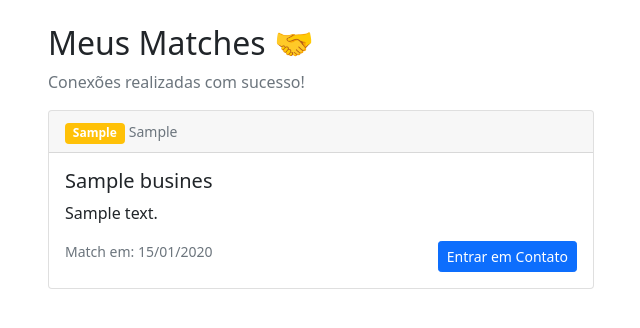
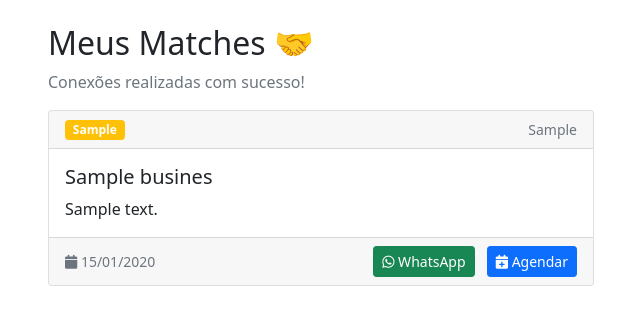
Before and after one commit to DS-HubIA/BusinessMatch, a Flask app: page /matches in a window 1280 px wide. Shown: the part 96-424 px from the top of the page, without its empty margins (34-674 px from the left). Run offline with Flask 3, Linux system fonts and the light colour scheme; a user stored in the database is signed in; tables that the repository leaves empty hold one stand-in row (values such as "Sample post"); some libraries are stand-ins or nearby versions.

Commit message:
feat: Enhance matches page, animations, and add sample data

```diff
--- a/app/templates/matches.html
+++ b/app/templates/matches.html
@@ -5,6 +5,7 @@
     <meta name="viewport" content="width=device-width, initial-scale=1.0">
     <title>Meus Matches - Business Match</title>
     <link href="https://cdn.jsdelivr.net/npm/bootstrap@5.1.3/dist/css/bootstrap.min.css" rel="stylesheet">
+    <link href="https://cdnjs.cloudflare.com/ajax/libs/font-awesome/6.0.0/css/all.min.css" rel="stylesheet">
 </head>
 <body>
     <nav class="navbar navbar-dark bg-primary">
@@ -24,9 +25,9 @@
         {% if matches %}
             <div class="row">
                 {% for match in matches %}
-                <div class="col-md-6 mb-3">
-                    <div class="card">
-                        <div class="card-header">
+                <div class="col-md-6 mb-4">
+                    <div class="card h-100">
+                        <div class="card-header d-flex justify-content-between align-items-center">
                             <span class="badge bg-{{ 'success' if match.business.business_type == 'OFERTA' else 'warning' }}">
                                 {{ match.business.business_type }}
                             </span>
@@ -35,13 +36,21 @@
                         <div class="card-body">
                             <h5 class="card-title">{{ match.business.title }}</h5>
                             <p class="card-text">{{ match.business.description }}</p>
-                            <div class="d-flex justify-content-between">
+                        </div>
+                        <div class="card-footer">
+                            <div class="d-flex justify-content-between align-items-center">
                                 <small class="text-muted">
-                                    Match em: {{ match.matched_at.strftime('%d/%m/%Y') }}
+                                    <i class="fas fa-calendar"></i>
+                                    {{ match.matched_at.strftime('%d/%m/%Y') }}
                                 </small>
-                                <button class="btn btn-sm btn-primary">
-                                    <i class="fas fa-comment"></i> Entrar em Contato
-                                </button>
+                                <div>
+                                    <button class="btn btn-sm btn-success me-2">
+                                        <i class="fab fa-whatsapp"></i> WhatsApp
+                                    </button>
+                                    <button class="btn btn-sm btn-primary">
+                                        <i class="fas fa-calendar-plus"></i> Agendar
+                                    </button>
+                                </div>
                             </div>
                         </div>
                     </div>
@@ -53,12 +62,14 @@
                 <i class="fas fa-handshake fa-3x text-muted mb-3"></i>
                 <h4>Nenhum match ainda</h4>
                 <p class="text-muted">Explore as oportunidades para fazer conexões!</p>
-                <a href="/opportunities" class="btn btn-primary">Ver Oportunidades</a>
+                <a href="/opportunities" class="btn btn-primary">
+                    <i class="fas fa-briefcase"></i> Ver Oportunidades
+                </a>
             </div>
         {% endif %}
     </div>
 
-    <!-- Font Awesome -->
-    <script src="https://kit.fontawesome.com/your-fontawesome-kit.js" crossorigin="anonymous"></script>
+    <!-- Bootstrap JS -->
+    <script src="https://cdn.jsdelivr.net/npm/bootstrap@5.1.3/dist/js/bootstrap.bundle.min.js"></script>
 </body>
 </html>
```
Also changed, not shown: add_more_data.py (added, +46 -0 lines), app/static/css/style.css (+50 -5 lines).
